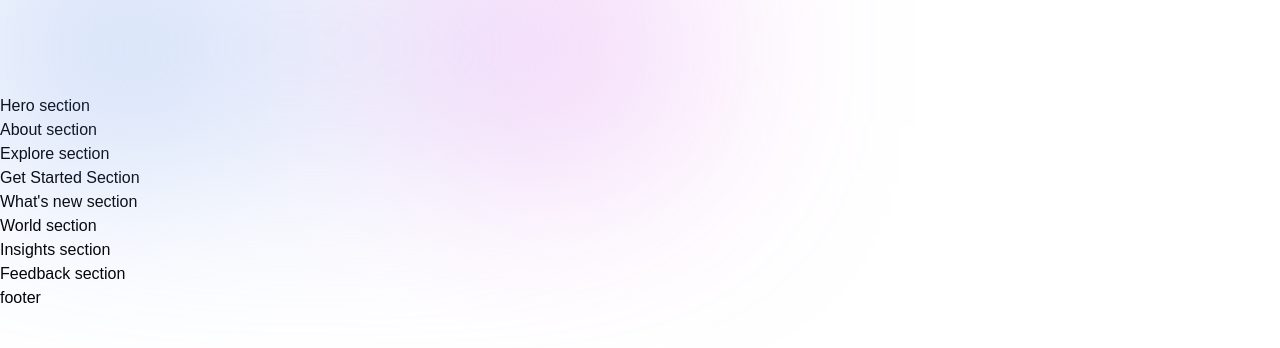
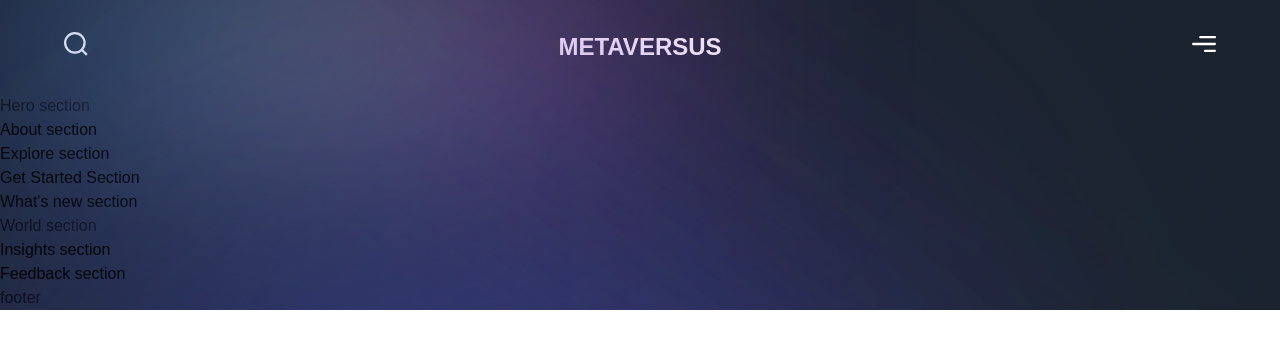
Before and after one commit to xDeFc0nx/project-metaverse, a Next.js app: page / in a window 1280 px wide. Shown: the top 348 px of the page. Built offline with nearby package versions, Linux system fonts and the light colour scheme; a web font is replaced by a local one.

Commit message:
Edited page.js added graidiants

```diff
--- a/app/page.js
+++ b/app/page.js
@@ -1,17 +1,37 @@
-import { Footer, Navbar } from '../components';
-import { About, Explore, Feedback, GetStarted, Hero, Insights, WhatsNew, World } from '../sections';
+import { Footer, Navbar } from "../components";
+import {
+  About,
+  Explore,
+  Feedback,
+  GetStarted,
+  Hero,
+  Insights,
+  WhatsNew,
+  World,
+} from "../sections";
 
 const Page = () => (
-  <div>
+  <div className="bg-primary-black overflow-hidden">
     <Navbar />
     <Hero />
+    <div className="relative">
       <About />
+      <div className="gradient-03 z-0" />
       <Explore />
+    </div>
+    <div className="relative">
       <GetStarted />
+      <div className="gradient-04 z-0" />
       <WhatsNew />
+    </div>
+
     <World />
+    <div className="relative">
       <Insights />
+      <div className="gradient-04 z-0" />
+
       <Feedback />
+    </div>
     <Footer />
   </div>
 );
```
Lines whose indentation alone changed are shown as unchanged.
